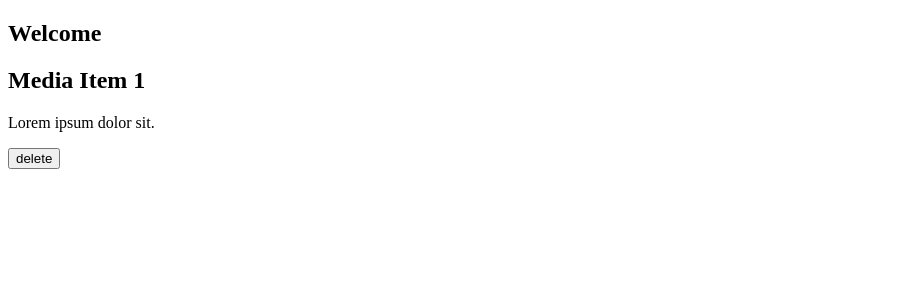
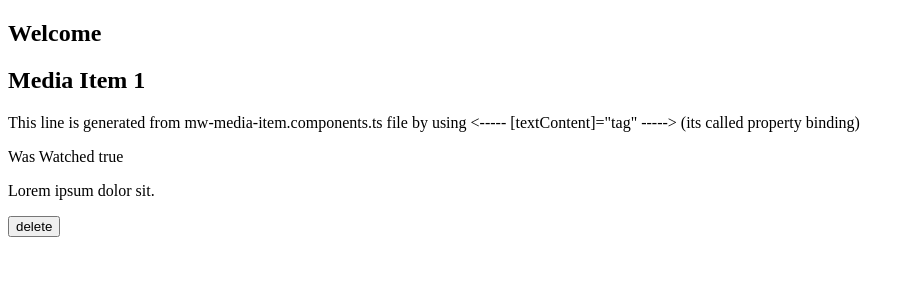
Before and after one commit to CodingByGopal/Angular-Learning, an Angular app: page / in a window 1280 px wide. Shown: the top 300 px of the page, without its empty margins (0-915 px from the left). Built offline with nearby package versions, Linux system fonts and the light colour scheme.

Commit message:
property binding

```diff
--- a/src/app/Mycomponents/mw-media-item/mw-media-item.component.html
+++ b/src/app/Mycomponents/mw-media-item/mw-media-item.component.html
@@ -1,5 +1,7 @@
 <div>
-  <h2>Media Item 1</h2>
+  <h2>{{ name }}</h2>
+  <span [textContent]="tag"></span>
+  <p>Was Watched {{ wasWatched() }}</p>
   <p>Lorem ipsum dolor sit.</p>
   <button>delete</button>
 </div>
--- a/src/app/Mycomponents/mw-media-item/mw-media-item.component.ts
+++ b/src/app/Mycomponents/mw-media-item/mw-media-item.component.ts
@@ -3,8 +3,13 @@ import { Component } from '@angular/core';
 @Component({
   selector: 'app-mw-media-item',
   templateUrl: './mw-media-item.component.html',
-  styleUrls: ['./mw-media-item.component.css']
+  styleUrls: ['./mw-media-item.component.css'],
 })
 export class MwMediaItemComponent {
-
+  name = 'Media Item 1';
+  tag =
+    'This line is generated from mw-media-item.components.ts file by using <----- [textContent]="tag" -----> (its called property binding)';
+  wasWatched() {
+    return true;
+  }
 }
```
